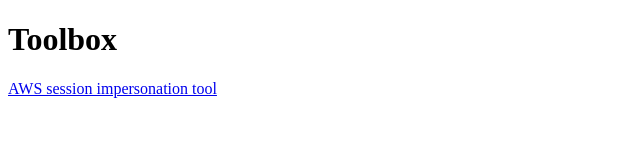
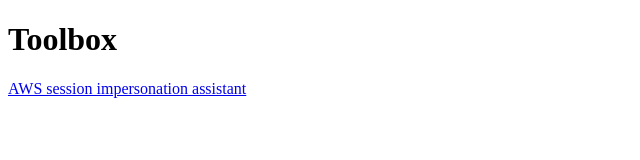
Before and after one commit to shinobe179/shinobe179.github.io, a plain HTML site: page index.html in a window 1280 px wide. Shown: the full height of the page, 0-640 px from the left. Drawn offline with Linux system fonts and the light colour scheme.

Commit message:
Update index.html

```diff
--- a/index.html
+++ b/index.html
@@ -3,6 +3,6 @@
 <head><title>Toolbox</title></head>
 <body>
   <h1>Toolbox</h1>
-  <a href="./aws-session-impersonation-assistant.html" target="_blank" ref="noopenner">AWS session impersonation tool</a>
+  <a href="./aws-session-impersonation-assistant.html" target="_blank" ref="noopenner">AWS session impersonation assistant</a>
 </body>
 </html>
```
